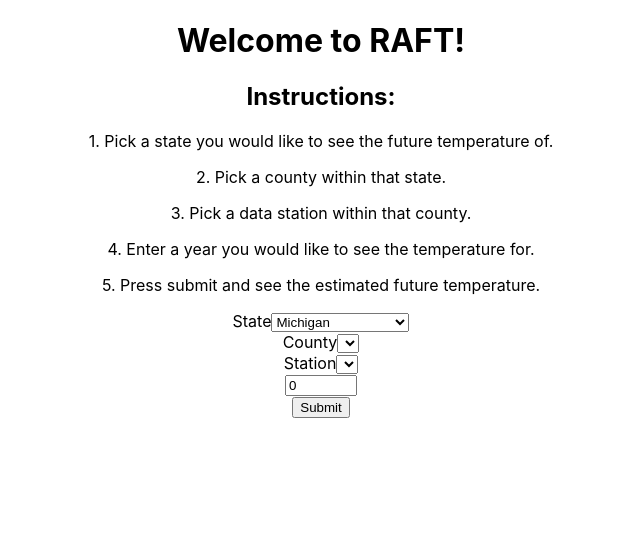
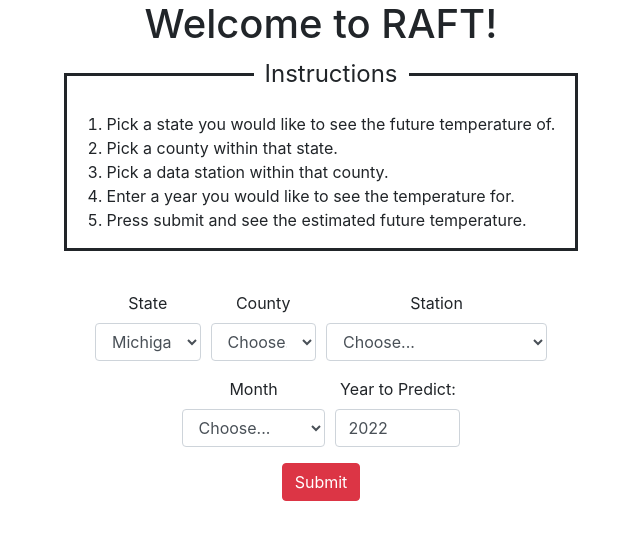
Before and after one commit to lhei-git/RAFT, a React (Create React App) app in the folder client/: page / in a window 1280 px wide. Shown: the top 540 px of the page, without its empty margins (319-959 px from the left). Built offline with nearby package versions, Linux system fonts and the light colour scheme; no server answers.

Commit message:
fixed context issue, added month dropdown, added bootstrap css

```diff
--- a/client/package.json
+++ b/client/package.json
@@ -7,6 +7,7 @@
     "@testing-library/react": "^11.1.0",
     "@testing-library/user-event": "^12.1.10",
     "axios": "^0.21.1",
+    "bootstrap": "^4.6.0",
     "react": "^17.0.1",
     "react-bootstrap": "^1.4.3",
     "react-dom": "^17.0.1",
--- a/client/src/App.js
+++ b/client/src/App.js
@@ -1,20 +1,40 @@
 import './App.css';
-import noaaApi from './APIs/noaaApi';
 import Form from './components/Form';
 
 function App() {
   return (
     <div className="App">
       <h1>Welcome to RAFT!</h1>
-      <h2>Instructions:</h2>
-      <p>1. Pick a state you would like to see the future temperature of.</p>
-      <p>2. Pick a county within that state.</p>
-      <p>3. Pick a data station within that county.</p>
-      <p>4. Enter a year you would like to see the temperature for.</p>
-      <p>5. Press submit and see the estimated future temperature.</p>
+      <fieldset style={styles.myFieldset}>
+        <legend style={styles.loginLegend}>Instructions</legend>
+        <ol style={styles.ol}>
+          <li>Pick a state you would like to see the future temperature of.</li>
+          <li>Pick a county within that state.</li>
+          <li>Pick a data station within that county.</li>
+          <li>Enter a year you would like to see the temperature for.</li>
+          <li>Press submit and see the estimated future temperature.</li>
+        </ol>
+      </fieldset>
       <Form />
     </div>
   );
 }
 
+const styles = {
+  loginLegend: {
+    margin: '20px',
+    width: '155px'
+  },
+  myFieldset: {
+    border: '3px solid',
+    maxWidth: 'max-content',
+    margin: '0 auto',
+    marginBottom: '40px',
+    paddingRight: '20px'
+  },
+  ol: {
+    textAlign: 'left'
+  }
+}
+
 export default App;
--- a/client/src/components/CountySelect.js
+++ b/client/src/components/CountySelect.js
@@ -1,5 +1,3 @@
-// CountySelect.js
-
 import React, { useContext } from 'react';
 import { InputsContext } from '../context/InputsContext';
 
@@ -7,6 +5,7 @@ const CountySelect = () => {
   const { inputs } = useContext(InputsContext);
   return (
     <>
+      <option value="">Choose...</option>
       {inputs.counties.map(county => (
         <option value={county}>{county}</option>
       ))}
--- a/client/src/components/DataStationSelect.js
+++ b/client/src/components/DataStationSelect.js
@@ -1,5 +1,3 @@
-// CountySelect.js
-
 import React, { useContext } from 'react';
 import { InputsContext } from '../context/InputsContext';
 
@@ -7,8 +5,11 @@ const DataStationSelect = () => {
   const { inputs } = useContext(InputsContext);
   return (
     <>
-      {inputs.stations.map(station => (
-        <option key={station} value={station}>{station}</option>
+      <option value="">Choose...</option>
+      {inputs.stations.map((station) => (
+        <option key={station.id} value={station.id}>
+          {station.data_station_name}
+        </option>
       ))}
       {/* <option value="">Choose...</option>
       <option value="AK">Alaska</option> */}
--- a/client/src/components/DropdownInputs.js
+++ b/client/src/components/DropdownInputs.js
@@ -1,6 +1,5 @@
-import React, { useContext } from 'react';
+import React from 'react';
 import { Form } from 'react-bootstrap';
-import { InputsContext } from '../context/InputsContext';
 
 const DropdownInput = ({ label, options, select, value }) => {
   return (
--- a/client/src/components/Form.js
+++ b/client/src/components/Form.js
@@ -1,9 +1,10 @@
 import React, { useEffect, useContext } from 'react';
-import { Form, Button } from 'react-bootstrap';
+import { Form, Button, Col } from 'react-bootstrap';
 import StateSelect from './StateSelect';
 import CountySelect from './CountySelect';
 import DropdownInput from './DropdownInputs';
 import DataStationSelect from './DataStationSelect';
+import MonthSelect from './MonthSelect';
 import { InputsContext } from '../context/InputsContext';
 
 const InputForm = () => {
@@ -12,6 +13,7 @@ const InputForm = () => {
     selectState,
     selectCounty,
     selectStation,
+    selectMonth,
     getCounties,
     getStations,
     selectYear,
@@ -24,35 +26,56 @@ const InputForm = () => {
 
   useEffect(() => {
     getStations(inputs.state, inputs.county);
-    console.log(inputs.station);
+    console.log("STATION", inputs.station);
   }, [inputs.county]);
 
+  useEffect(() => {
+    console.log("selected station", inputs.station)
+  }, [inputs.station])
+
   return (
-    <div>
+    <div style={{display:'flex', justifyContent:'center', alignItems:'center'}}>
       <Form>
+        <Form.Row>
+          <Col xs="3">
             <DropdownInput
               label="State"
               options={<StateSelect />}
               select={selectState}
               value={inputs.state}
             />
+          </Col>
+          <Col xs="3">
             <DropdownInput
               label="County"
               options={<CountySelect />}
               select={selectCounty}
               value={inputs.county}
             />
+          </Col>
+          <Col xs="6">
             <DropdownInput
               label="Station"
               options={<DataStationSelect />}
               select={selectStation}
               value={inputs.station}
             />
-      </Form>
-
+          </Col>
+        </Form.Row>
+        <Form.Row style={{display:'flex', justifyContent:'center', alignItems:'center'}}>
+          <Col xs="auto" md="4">
+            <DropdownInput
+              label="Month"
+              options={<MonthSelect />}
+              select={selectMonth}
+              value={inputs.month}
+            />
+          </Col>
+          <Col xs="auto">
             <Form.Group>
+              <Form.Label>Year to Predict: </Form.Label>
               <Form.Control
-          size="sm"
+                size="md"
                 type="number"
                 placeholder="Year"
                 min="2022"
@@ -61,10 +84,14 @@ const InputForm = () => {
                 onChange={(e) => selectYear(e.target.value)}
               />
             </Form.Group>
+          </Col>
+        </Form.Row>
 
-      <Button variant="primary" type="submit">
+        <Button variant="danger" type="submit">
           Submit
         </Button>
+      </Form>
+
     </div>
   );
 };
--- /dev/null
+++ b/client/src/components/MonthSelect.js
@@ -0,0 +1,21 @@
+import React from 'react';
+
+const MonthSelect = () => (
+  <>
+    <option value="">Choose...</option>
+    <option value="JAN">Jan</option>
+    <option value="FEB">Feb</option>
+    <option value="MAR">Mar</option>
+    <option value="APR">Apr</option>
+    <option value="May">May</option>
+    <option value="JUN">Jun</option>
+    <option value="JUL">Jul</option>
+    <option value="AUG">Aug</option>
+    <option value="SEP">Sep</option>
+    <option value="OCT">Oct</option>
+    <option value="NOV">Nov</option>
+    <option value="DEC">Dec</option>
+  </>
+);
+
+export default MonthSelect;
--- a/client/src/context/InputsContext.js
+++ b/client/src/context/InputsContext.js
@@ -32,7 +32,7 @@ export const InputsProvider = ({ children }) => {
     county: '',
     station: '',
     month: '',
-    year: 0,
+    year: 2022,
     counties: [],
     stations: [],
     // model data maybe
@@ -62,8 +62,8 @@ export const InputsProvider = ({ children }) => {
     try {
       // axios call to get stations
       const response = await raftApi.get(`/data_station?state=${state}&county=${county}`);
-      dispatch({ type: 'GET_STATIONS', payload: response.data.data });
-      console.log('stations', response.data.data);
+      dispatch({ type: 'GET_STATIONS', payload: response.data });
+      console.log('STATIONS', response.data);
     } catch (err) {
       console.log(err);
     }
--- a/client/src/index.js
+++ b/client/src/index.js
@@ -3,6 +3,7 @@ import ReactDOM from 'react-dom';
 import './index.css';
 import App from './App';
 import { InputsProvider } from './context/InputsContext';
+import 'bootstrap/dist/css/bootstrap.min.css';
 
 ReactDOM.render(
   <React.StrictMode>
```
Also changed, not shown: 2 other files (tests, documents, lock files or other folders). Lines whose indentation alone changed are shown as unchanged.
